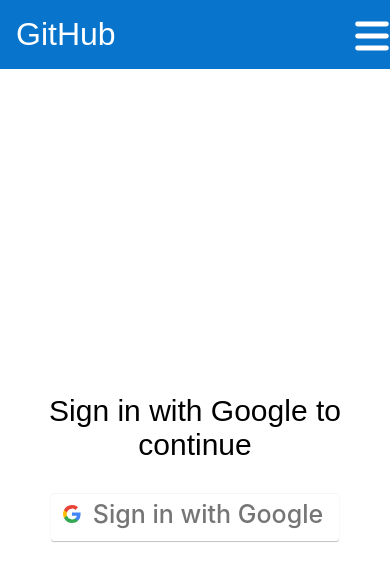
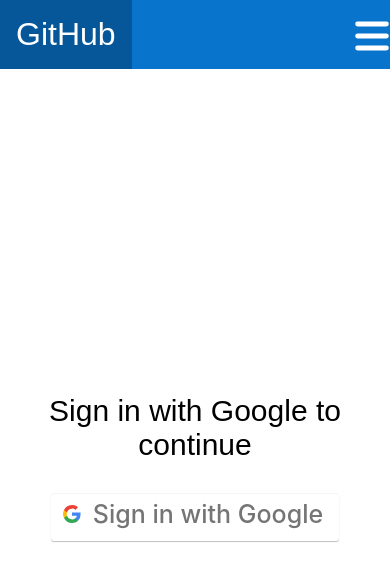
Before and after one commit to wolf-ed/CKEditor-react-firebase, a React (Create React App) app: page /login in a window 390 px wide. Shown: the top 580 px of the page. Built offline with nearby package versions, Linux system fonts and the light colour scheme.

Commit message:
styles improved

```diff
--- a/src/App.css
+++ b/src/App.css
@@ -39,9 +39,6 @@
   /* border: #757575 2px solid; */
 }
 
-.title {
-  margin-left: 2rem;
-}
 .navbar .logoutBtn {
   /* margin-right: 2rem; */
 }
@@ -93,9 +90,6 @@
     flex-direction: column;
     align-items: flex-start;
   }
-  .title {
-    margin-left: 0;
-  }
   .navbar-options {
     transition: all 0.5s ease-in-out;
     width: 100%;
--- a/src/components/Home/Home.css
+++ b/src/components/Home/Home.css
@@ -1,3 +1,12 @@
+/* ---- Global styles ---- */
+h1,
+h2,
+h3,
+h4 {
+  margin: 0;
+}
+/* --x-- Global styles --x-- */
+
 .homePage {
   width: 100%;
   min-height: calc(100vh - 80px);
@@ -21,15 +30,17 @@
 
 .post .postHeader {
   display: flex;
-  justify-content: center;
+  flex-direction: row;
+  justify-content: space-between;
   width: 100%;
+  margin-bottom: 1rem;
 }
 
 .postHeader .title {
-  flex: 50%;
+  flex: 90%;
 }
 .postHeader .deletePost {
-  flex: 50%;
+  flex: 10%;
   display: flex;
   flex-direction: column;
   align-items: flex-end;
@@ -59,6 +70,7 @@
 .post-footer {
   display: flex;
   justify-content: space-between;
+  margin-top: 1rem;
 }
 
 /* Scroll bar */
--- a/src/index.css
+++ b/src/index.css
@@ -1,5 +1,9 @@
 html {
   overflow-y: scroll;
+}
+
+* {
+  box-sizing: border-box;
 }
 
 body {
```
